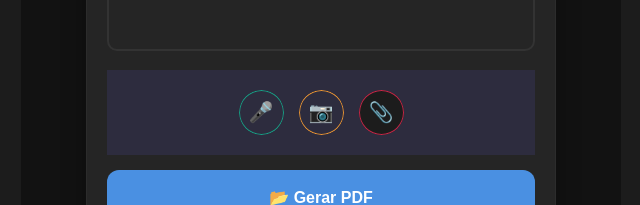
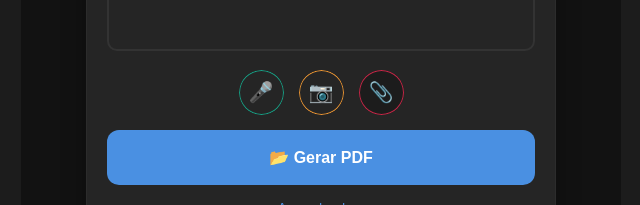
Before and after one commit to FariasG7/codespaces-react, a React (Vite) app: page / in a window 1280 px wide. Shown: the part 326-531 px from the top of the page, without its empty margins (319-959 px from the left). Built offline with nearby package versions, Linux system fonts and the light colour scheme; no server answers.

Commit message:
Update App.jsx

```diff
--- a/src/App.jsx
+++ b/src/App.jsx
@@ -195,7 +195,8 @@ function App() {
         <div className="card">
           <textarea value={texto} onChange={(e) => setTexto(e.target.value)} placeholder="Relato de execução..." className="textarea"/>
 
-      <div className="acoes" style={{ backgroundColor: '#2d2c3e', padding: '20px' }}>
+      <div className="acoes">
+
 
         {/* Botão de Voz - Efeito Fill */}
        <button onClick={alternarGravacao} className={`icon icon-fill ${gravando ? 'active' : ''}`}>
```
